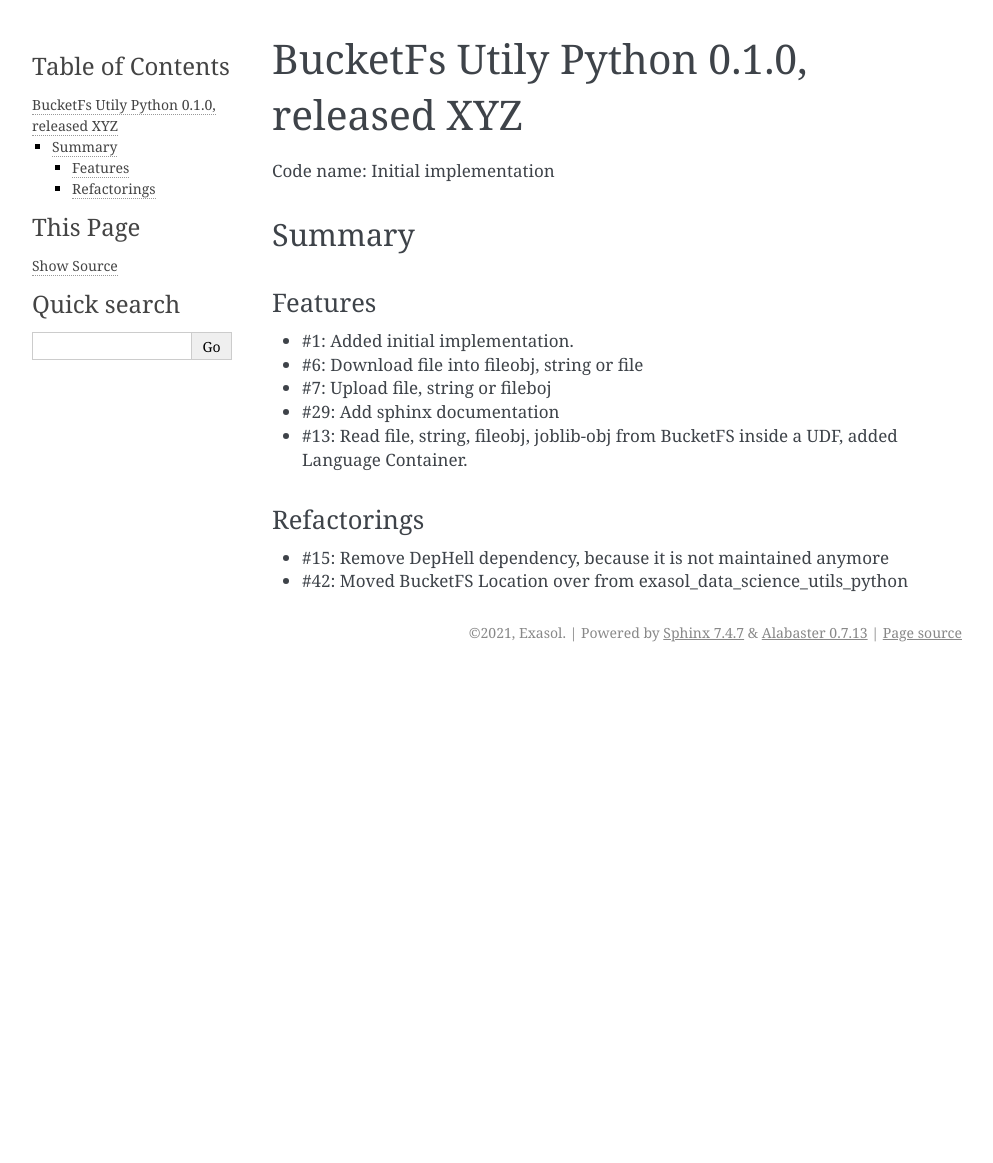
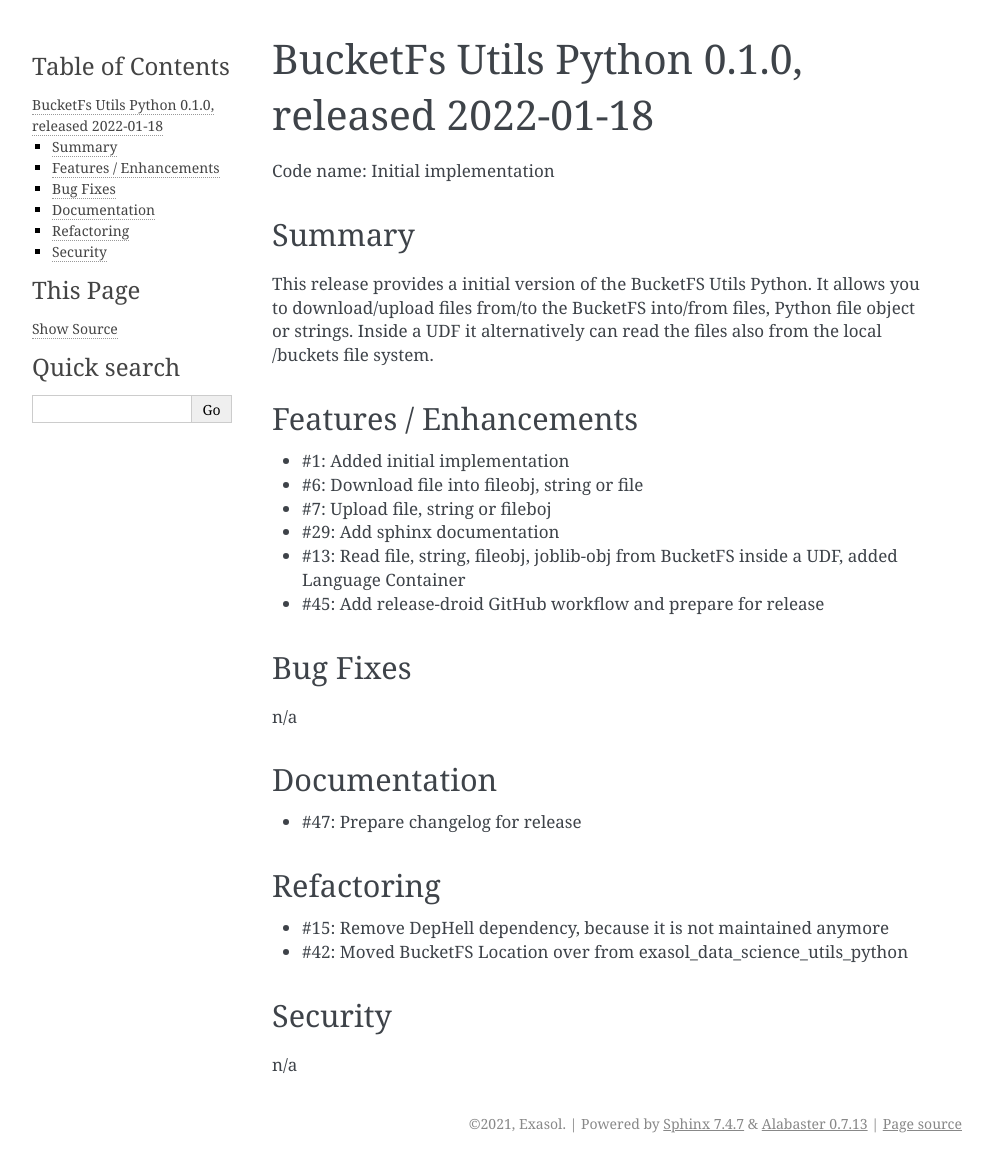
Before and after one commit to exasol/bucketfs-utils-python, a Sphinx documentation site: the page built from doc/changes/changes_0.1.0.md, in a window 1280 px wide. Shown: the whole page, without its empty margins (148-1141 px from the left). Built offline with Sphinx 7.4.7, drawn with Linux system fonts in a browser that asks for light colours; before the commit the page ends 900 px from its top, so only the background shows below that.

Commit message:
#47: Prepare changelog for release (#48)

```diff
--- a/doc/changes/changes_0.1.0.md
+++ b/doc/changes/changes_0.1.0.md
@@ -2,20 +2,35 @@
 orphan: true
 ---
 
-# BucketFs Utily Python 0.1.0, released XYZ
+# BucketFs Utils Python 0.1.0, released 2022-01-18
 Code name: Initial implementation
 
 ## Summary
 
-### Features
+This release provides a initial version of the BucketFS Utils Python. It allows you to download/upload files from/to the BucketFS into/from files, Python file object or strings. Inside a UDF it alternatively can read the files also from the local /buckets file system.
 
-  - #1: Added initial implementation.
+## Features / Enhancements
+
+  - #1: Added initial implementation
   - #6: Download file into fileobj, string or file
   - #7: Upload file, string or fileboj
   - #29: Add sphinx documentation
-  - #13: Read file, string, fileobj, joblib-obj from BucketFS inside a UDF, added Language Container.
+  - #13: Read file, string, fileobj, joblib-obj from BucketFS inside a UDF, added Language Container
+  - #45: Add release-droid GitHub workflow and prepare for release
 
-### Refactorings
+## Bug Fixes
+
+n/a
+
+## Documentation
+
+  - #47: Prepare changelog for release
+
+## Refactoring
 
   - #15: Remove DepHell dependency, because it is not maintained anymore
   - #42: Moved BucketFS Location over from exasol_data_science_utils_python
+
+## Security
+
+n/a
```
